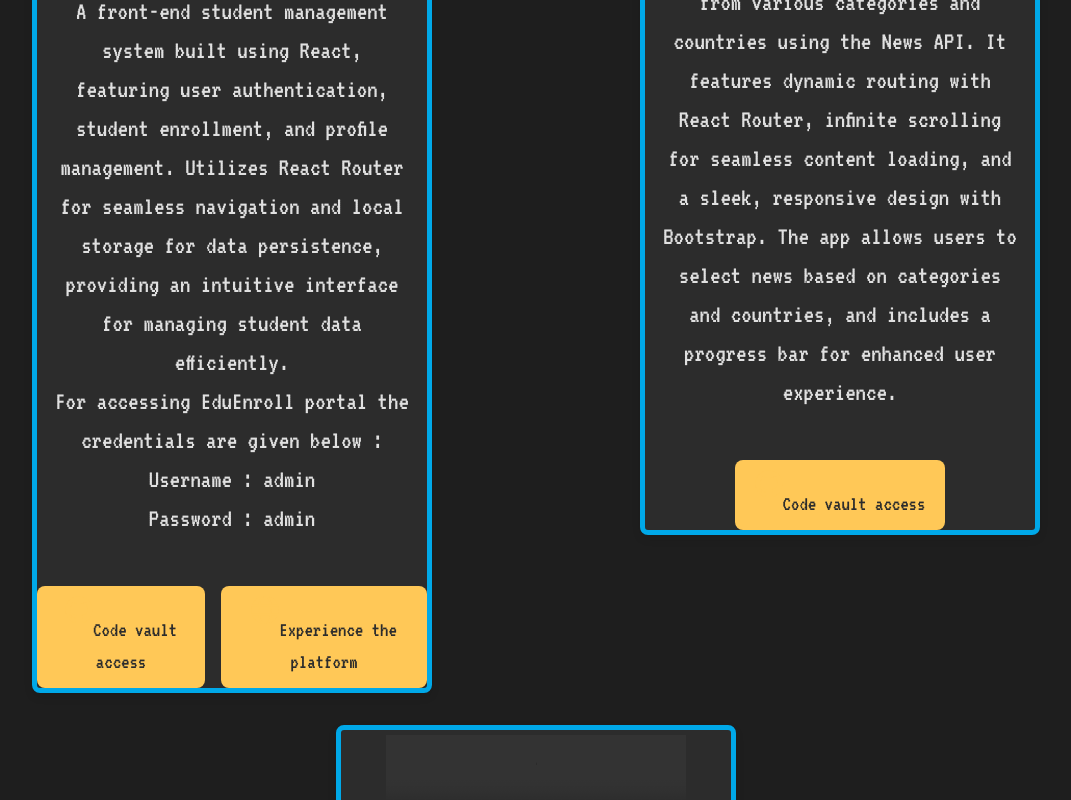
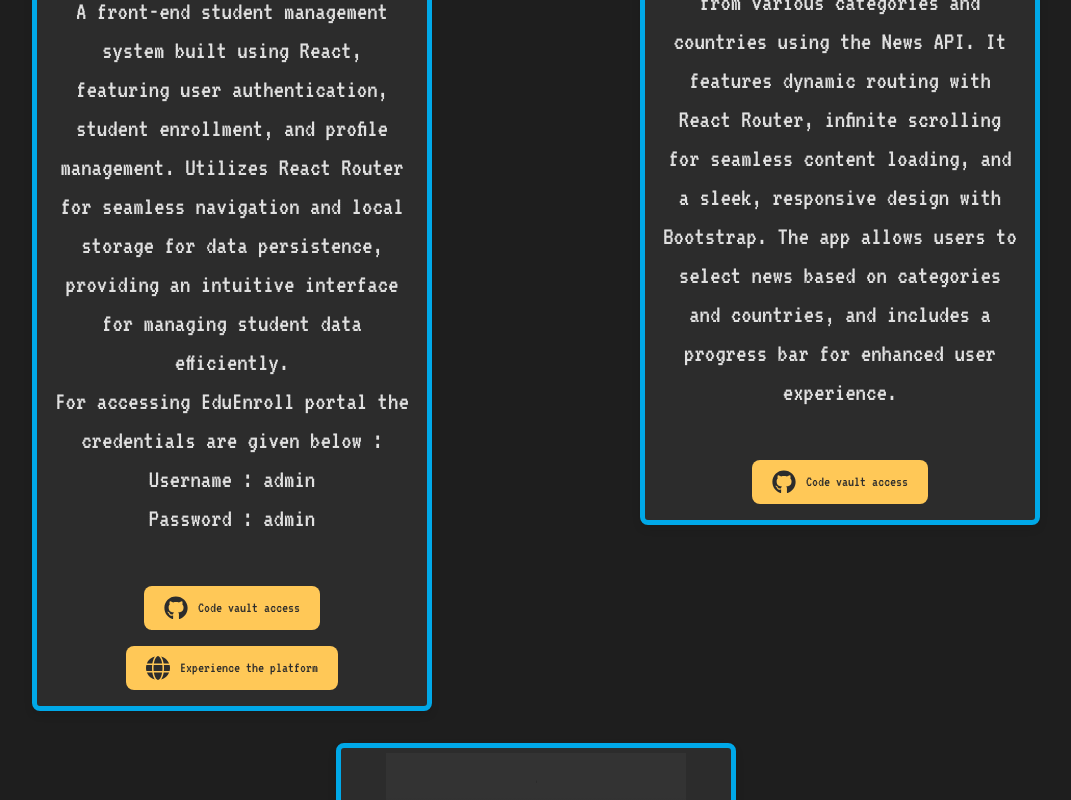
Before and after one commit to adityatodi09/Personal-portfolio, a React (Create React App) app: page / in a window 1280 px wide. Shown: the part 3534-4334 px from the top of the page, without its empty margins (104-1175 px from the left). Built offline with nearby package versions, Linux system fonts and the light colour scheme; grey boxes are pictures that could not be loaded.

Commit message:
Update portfolio.css

```diff
--- a/src/components/portfolio.css
+++ b/src/components/portfolio.css
@@ -1,6 +1,7 @@
 body {
   background-color: var(--primary-bg);
 }
+
 .portfolio-container {
   display: flex;
   flex-wrap: wrap;
@@ -33,7 +34,6 @@ body {
   width: 100%;
   height: auto;
   border: 5px solid var(--secondary-bg);
-  /* margin-top: 6px; */
 }
 
 .portfolio-tools {
@@ -58,7 +58,7 @@ body {
 }
 
 .tool:hover {
-  background-color: var(--highlight-color); /* Change to a lighter or contrasting color */
+  background-color: var(--highlight-color);
   transform: scale(1.1);
 }
 
@@ -71,50 +71,70 @@ body {
 
 .portfolio-links {
   display: flex;
+  flex-direction: column;
   justify-content: center;
   align-items: center;
   gap: 1rem;
   margin-top: 1rem;
+  margin-bottom: 1rem;
+}
+
+.button {
+  display: inline-flex;
+  align-items: center;
+  justify-content: center;
+  padding: 10px 20px;
+  font-size: 18px;
+  color: var(--secondary-bg);
+  background-color: var(--highlight-color);
+  border: none;
+  border-radius: 20px;
+  text-decoration: none;
+  transition: background-color 0.3s, transform 0.3s;
+  cursor: pointer;
+}
+
+.button:hover {
+  background-color: var(--accent-color);
+  transform: scale(1.05);
+}
+
+.button-text {
+  margin-left: 10px;
+  font-size: 15px;
 }
 
 .icon {
-  width: 28px;
-  height: 28px;
-  margin-bottom: 15px;
-  color: var(--highlight-color);
-  /* transition: background-color 0.3s, transform 0.3s; */
+  width: 24px;
+  height: 24px;
+  color: var(--secondary-bg);
 }
 
-.icon:hover {
-  color: var(--accent-color);
-}
-
-h4{
+h4 {
   font-size: 35px;
   color: var(--text-color);
   margin: 2px;
 }
 
 @media (max-width: 768px) {
-  .headings{
+  .headings {
     font-size: 8vw;
   }
 
-  h4{
+  h4 {
     font-size: 25px;
   }
 
-  .tool{
+  .tool {
     font-size: 12px;
   }
 
-  .portfolio-description{
+  .portfolio-description {
     font-size: 20px;
   }
 
-  .icon{
+  .icon {
     width: 18px;
     height: 18px;
   }
-
 }
```
